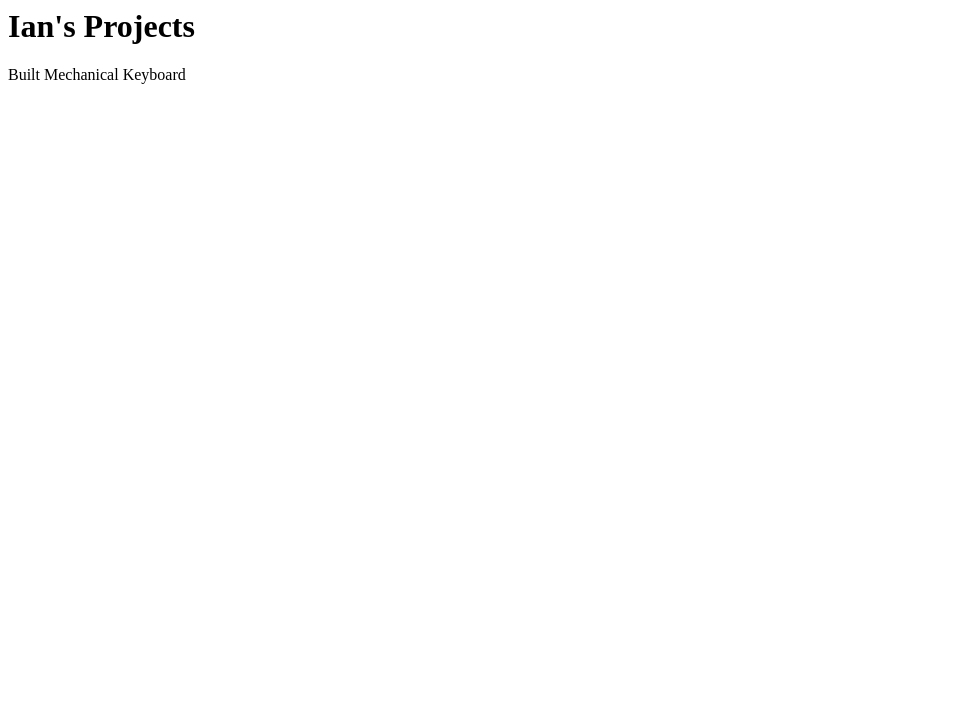
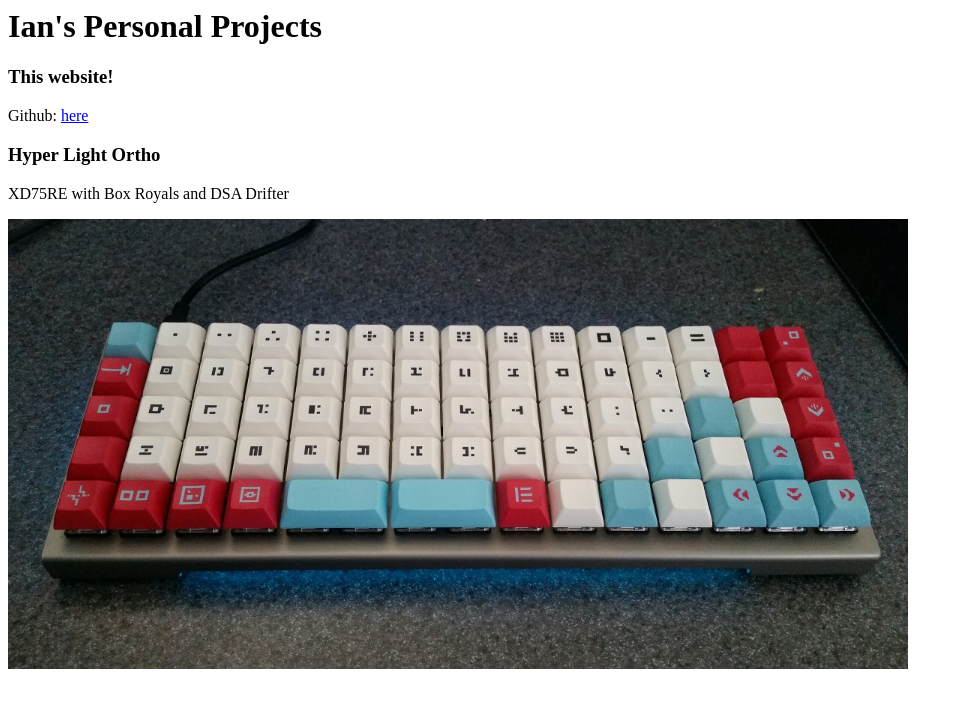
Before and after one commit to ianwfinch/ianwfinch, a plain HTML site: page public_html/projects/index.html in a window 1280 px wide. Shown: the whole page, without its empty margins (0-963 px from the left). Drawn offline with Linux system fonts and the light colour scheme.

Commit message:
beginning of projects

```diff
--- a/public_html/projects/index.html
+++ b/public_html/projects/index.html
@@ -7,7 +7,17 @@
         <meta name="description" content="Ian Finch's Personal Projects">
     </head>
     <body>
-        <h1>Ian's Projects</h1>
-        <p>Built Mechanical Keyboard</p>
+        <h1>Ian's Personal Projects</h1>
+        <h3>This website!</h3>
+        <p>Github:
+            <a href="https://www.github.com/ianwfinch/personal_site">here</a>
+        </p>
+        <h3>Hyper Light Ortho</h3>
+        <p>XD75RE with Box Royals and DSA Drifter</p>
+        <img src="images/hyper_light_ortho.jpg"
+             alt="XD75RE with Box Royals and DSA Drifter"
+             width="900"
+             height="450">
+        <h3></h3>
     </body>
 </html>
```
Also changed, not shown: public_html/classwork/index.html (added, +11 -0 lines), public_html/home.html (+5 -2 lines), public_html/projects/images/hyper_light_ortho.jpg (added).
